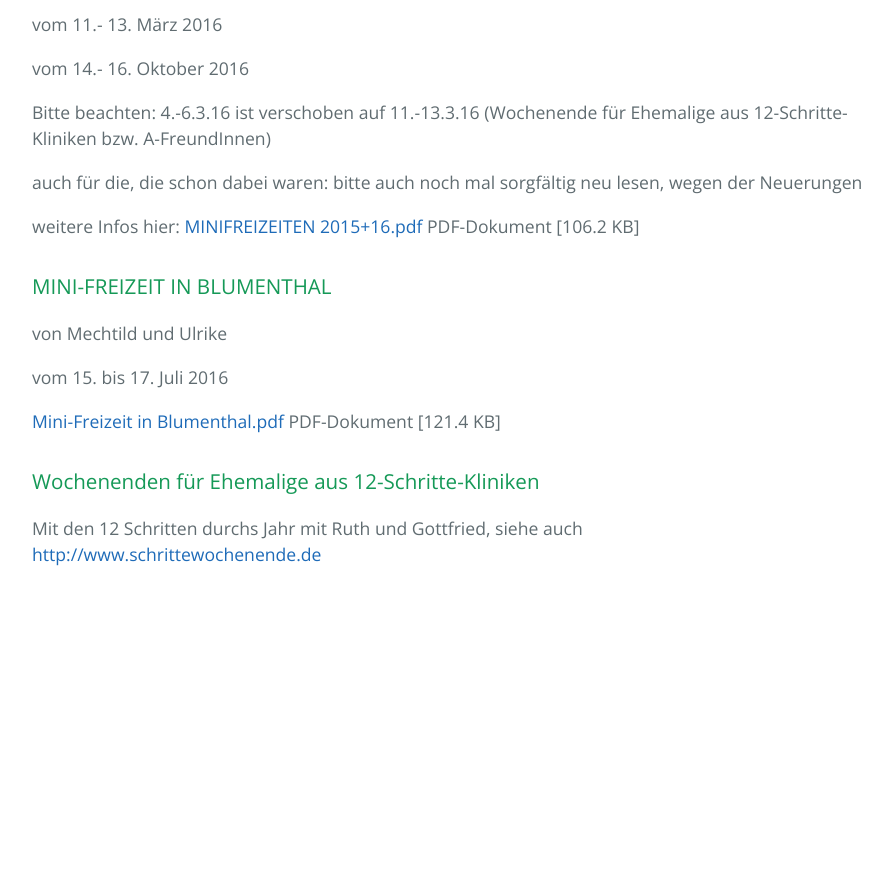
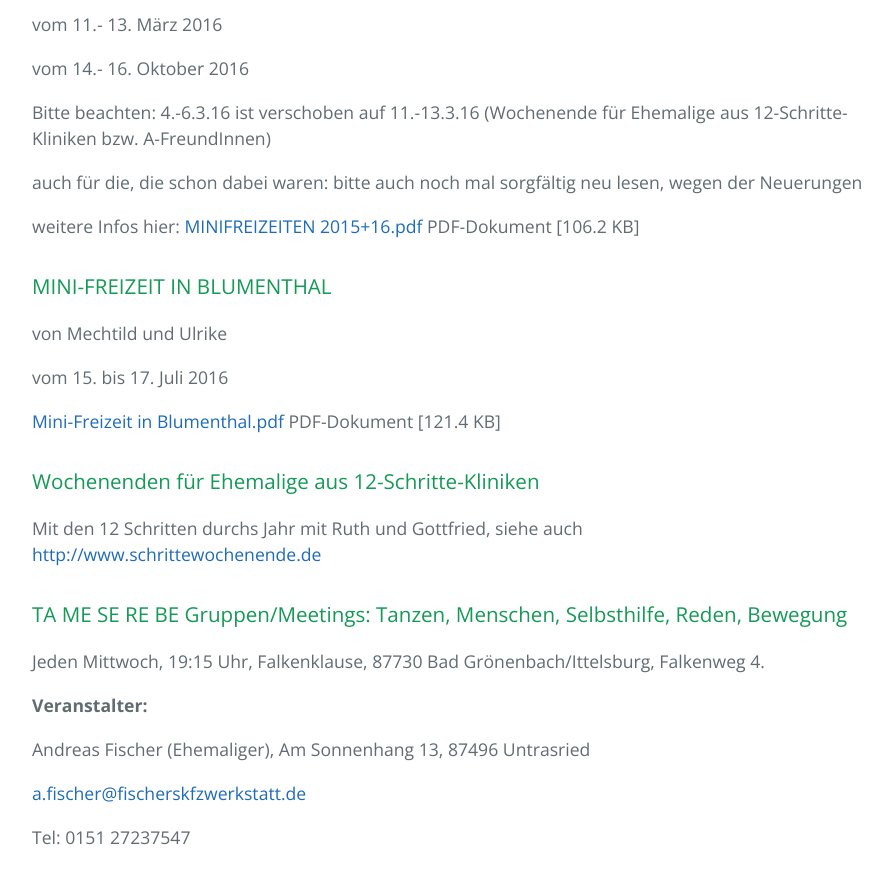
Before and after one commit to thomaskarlrichter/afreizeiten.github.io, a Jekyll site: the page built from anderetermine.md, in a window 1280 px wide and 900 px high, scrolled down 2238 px. Shown: the top 884 px of the window, without its empty margins (192-1084 px from the left). Built offline with Jekyll 4.4.1, drawn with Linux system fonts in a browser that asks for light colours; before the commit the page ends 2855 px from its top, so only the background shows below that.

Commit message:
Update anderetermine.md

```diff
--- a/anderetermine.md
+++ b/anderetermine.md
@@ -108,3 +108,17 @@ PDF-Dokument [121.4 KB]
 Mit den 12 Schritten durchs Jahr
 mit Ruth und Gottfried, siehe auch
 <http://www.schrittewochenende.de>
+
+### TA ME SE RE BE Gruppen/Meetings: Tanzen, Menschen, Selbsthilfe, Reden, Bewegung
+
+Jeden Mittwoch, 19:15 Uhr, Falkenklause, 87730 Bad Grönenbach/Ittelsburg, Falkenweg 4.
+
+__Veranstalter:__
+
+Andreas Fischer (Ehemaliger),
+Am Sonnenhang 13,
+87496 Untrasried
+
+<a.fischer@fischerskfzwerkstatt.de>
+
+Tel: 0151 27237547
```
